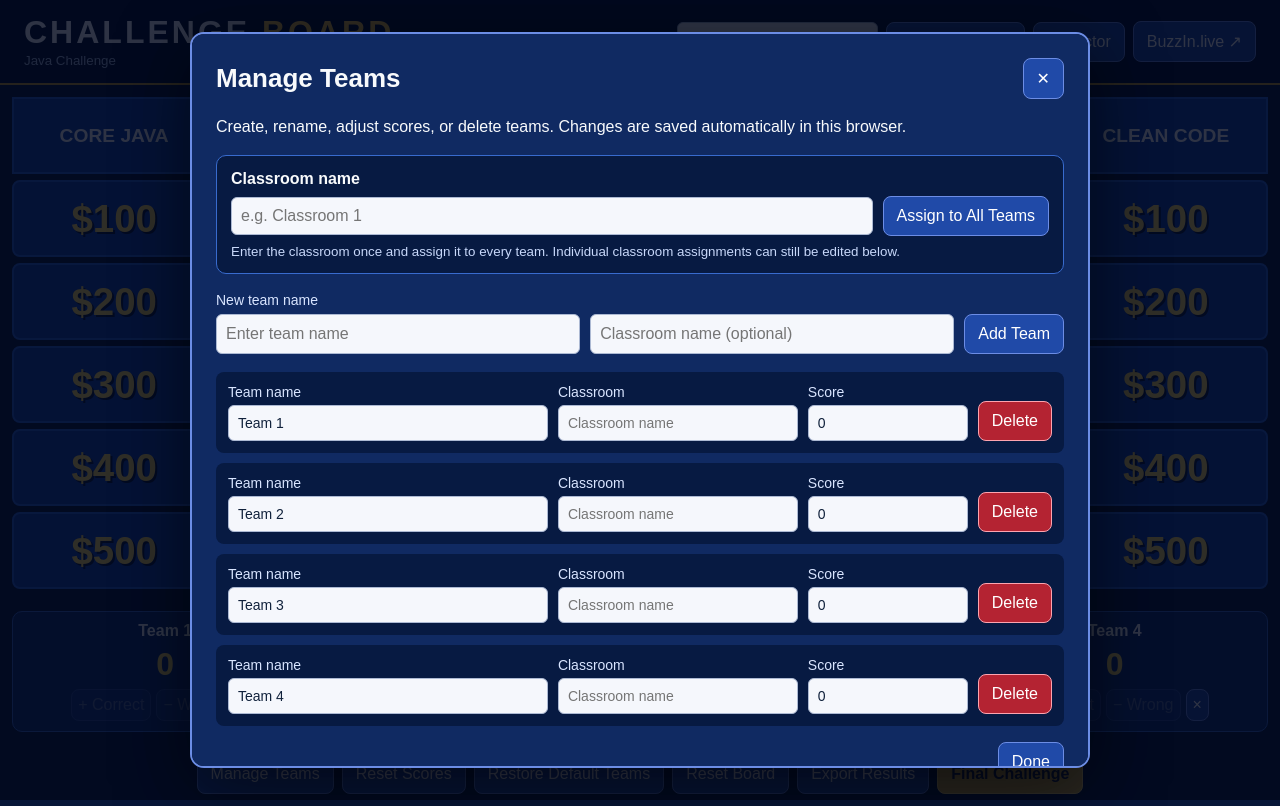
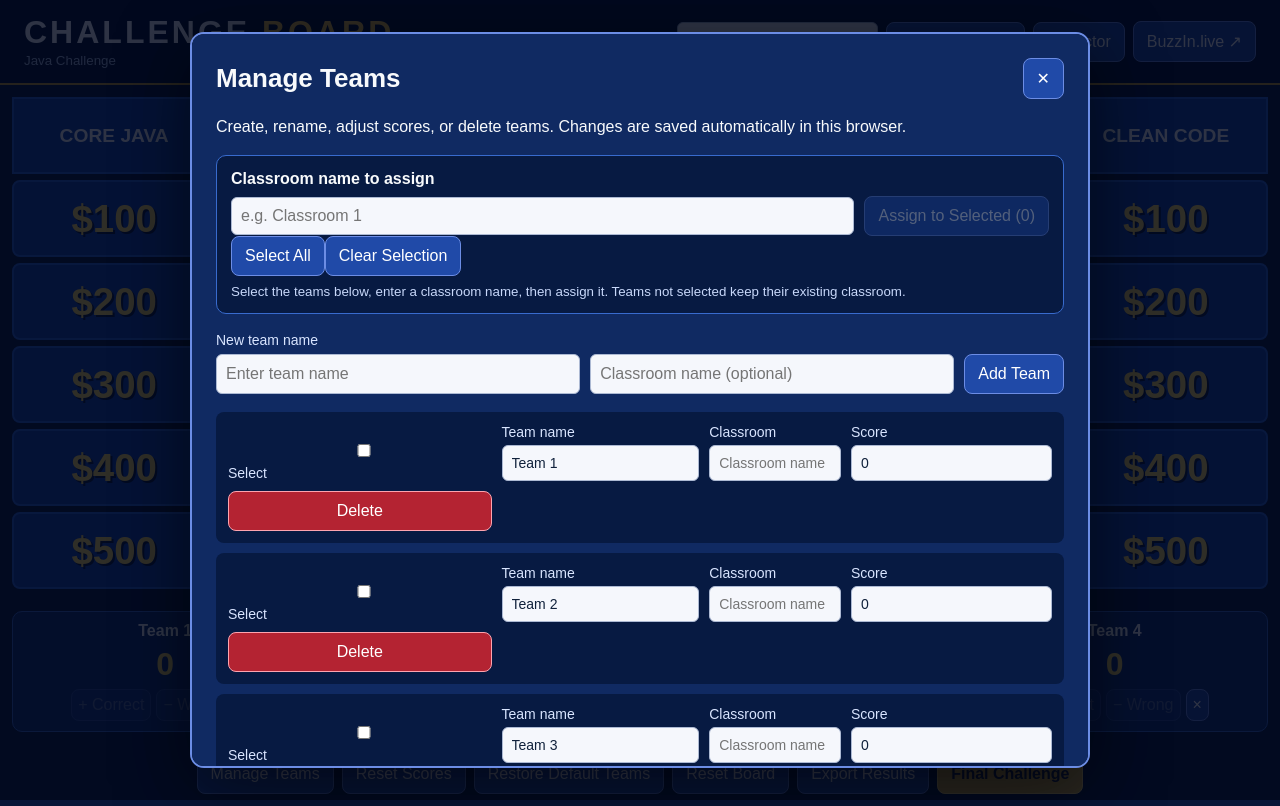
Before and after one commit to thejohnpage/challenge-board, an Angular app: page / in a window 1280 px wide. Both pictures are taken after a click on the button "Manage Teams". Built offline with nearby package versions, Linux system fonts and the light colour scheme.

Commit message:
Add team selection checkboxes and selective classroom assignment UI

```diff
--- a/src/app/app.component.html
+++ b/src/app/app.component.html
@@ -29,12 +29,16 @@
     <div class="team-manager-heading"><h2 id="team-manager-title">Manage Teams</h2><button type="button" (click)="closeTeamManager()" aria-label="Close team manager">✕</button></div>
     <p>Create, rename, adjust scores, or delete teams. Changes are saved automatically in this browser.</p>
     <div class="classroom-assignment">
-      <label for="classroom-name">Classroom name</label>
+      <label for="classroom-name">Classroom name to assign</label>
       <div class="classroom-assignment-row">
-        <input id="classroom-name" [ngModel]="classroomName()" (ngModelChange)="setClassroomName($event)" placeholder="e.g. Classroom 1" aria-label="Classroom name for this competition">
-        <button type="button" (click)="applyClassroomToAll()">Assign to All Teams</button>
+        <input id="classroom-name" [ngModel]="classroomName()" (ngModelChange)="setClassroomName($event)" placeholder="e.g. Classroom 1" aria-label="Classroom name to assign">
+        <button type="button" (click)="assignClassroomToSelected()" [disabled]="selectedTeamIds().length===0">Assign to Selected ({{selectedTeamIds().length}})</button>
       </div>
-      <small>Enter the classroom once and assign it to every team. Individual classroom assignments can still be edited below.</small>
+      <div class="team-selection-actions">
+        <button type="button" (click)="selectAllTeams()">Select All</button>
+        <button type="button" (click)="clearTeamSelection()">Clear Selection</button>
+      </div>
+      <small>Select the teams below, enter a classroom name, then assign it. Teams not selected keep their existing classroom.</small>
     </div>
     <form class="team-create" (submit)="$event.preventDefault();createTeam()">
       <label for="new-team-name">New team name</label>
@@ -43,6 +47,7 @@
     <p class="team-manager-error" *ngIf="teamError()" role="alert">{{teamError()}}</p>
     <div class="team-manager-list">
       <div class="team-manager-row" *ngFor="let team of teams()">
+        <label class="team-select"><input type="checkbox" [checked]="selectedTeamIds().includes(team.id)" (change)="toggleTeamSelection(team.id,$any($event.target).checked)" [attr.aria-label]="'Select '+team.name+' for classroom assignment'"> Select</label>
         <label>Team name
           <input [value]="team.name" (change)="updateTeamName(team.id,$any($event.target).value)" [attr.aria-label]="'Name for '+team.name">
         </label>
```
